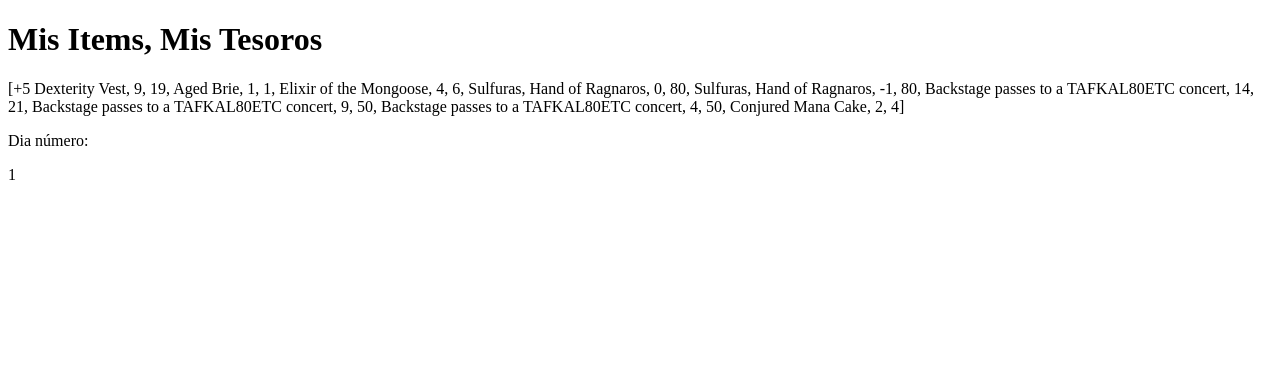
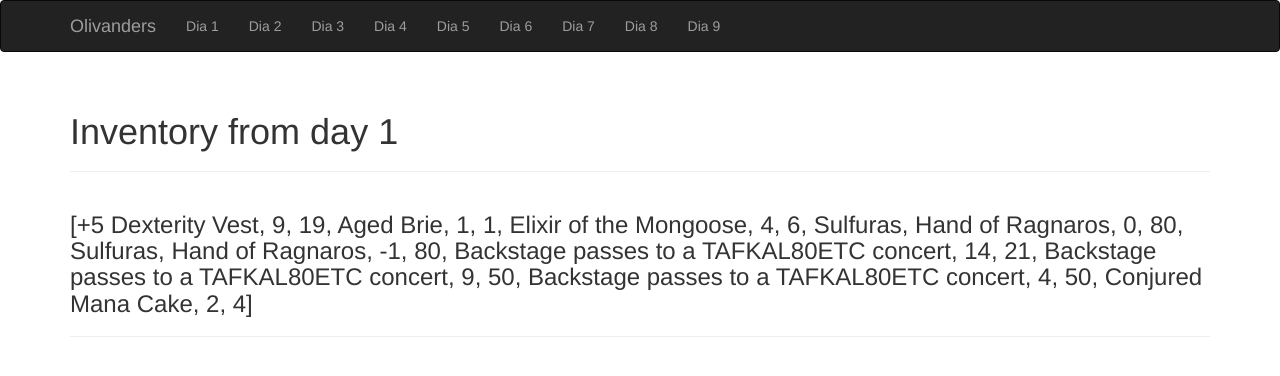
Before and after one commit to Albertomanas/project_olivanders, a Flask app: page /index/1 in a window 1280 px wide. Shown: the top 376 px of the page. Run offline with Flask 2, Linux system fonts and the light colour scheme; data comes from the database, SQL or seed files in the repository; some libraries are stand-ins or nearby versions.

Commit message:
feat: operativo

```diff
--- a/app/routes.py
+++ b/app/routes.py
@@ -3,7 +3,9 @@ from app import app
 from flask import render_template
 from Lógica.Gilded_rose import Gilded_rose
 from app.database import Inventory
+from flask_bootstrap import Bootstrap
 
+bootstrap = Bootstrap(app)
 
 @app.route('/')
 @app.route('/index/<numero_de_dias>')
--- a/app/templates/index.html
+++ b/app/templates/index.html
@@ -6,17 +6,51 @@
     <meta http-equiv="X-UA-Compatible" content="ie=edge">
     <title>Gilded Rose</title>
 </head>
-<body>
-    <h1>Mis Items, Mis Tesoros</h1>
-
-    {% if items %}
-    {{items}}
-    {% endif %}
-
-    <p>Dia número:</p>
-
-    {% if dias %}
-    {{dias}}
-    {% endif %}
-</body>
+	<body>
+        {% extends "bootstrap/base.html" %}
+        {% block title %}Olivanders{% endblock %}
+        {% block navbar %}
+        <div class="navbar navbar-inverse" role="navigation">
+            <div class="container">
+                <div class="navbar-header">
+                    <button type="button" class="navbar-toggle" data-toggle="collapse" data-target=".navbar-collapse">
+                        <span class="sr-only">Toggle navigation</span>
+                        <span class="icon-bar"></span>
+                        <span class="icon-bar"></span>
+                        <span class="icon-bar"></span>
+                    </button>
+                    <a class="navbar-brand" href="/index/0">Olivanders</a>
+                </div>
+                <div class="navbar-collapse collapse">
+                    <ul class="nav navbar-nav">
+                        <li><a href="/index/1">Dia 1</a></li>
+                        <li><a href="/index/2">Dia 2</a></li>
+                        <li><a href="/index/3">Dia 3</a></li>
+                        <li><a href="/index/4">Dia 4</a></li>
+                        <li><a href="/index/5">Dia 5</a></li>
+                        <li><a href="/index/6">Dia 6</a></li>
+                        <li><a href="/index/7">Dia 7</a></li>
+                        <li><a href="/index/8">Dia 8</a></li>
+                        <li><a href="/index/9">Dia 9</a></li>
+                    </ul>
+                </div>
+            </div>
+        </div>
+       {% endblock %}
+       {% block content %}
+       <div class="container">
+        <div class="page-header">
+        <h1>Inventory from day
+            {% if dias %}
+            {{dias}}
+            {% endif %}</h1>
+        </div>
+        <div class="page-header">
+            <h3>{% if items %}
+            {{items}}
+            {% endif %}</h3>
+        </div>
+       </div>
+       {% endblock %}
+       </body>
 </html>
--- a/pip3_env.txt
+++ b/pip3_env.txt
@@ -1,7 +1,9 @@
 attrs==19.3.0
 autopep8==1.4.4
 Click==7.0
+dominate==2.4.0
 Flask==1.1.1
+Flask-Bootstrap==3.3.7.1
 Flask-SQLAlchemy==2.4.1
 importlib-metadata==1.3.0
 itsdangerous==1.1.0
@@ -18,6 +20,7 @@ pytest==5.3.2
 python-dotenv==0.10.3
 six==1.13.0
 SQLAlchemy==1.3.12
+visitor==0.1.3
 wcwidth==0.1.8
 Werkzeug==0.16.0
 zipp==0.6.0
```
Also changed, not shown: app/sql_parse.py (deleted), app/templates/img/olivanders.jpg (added).
